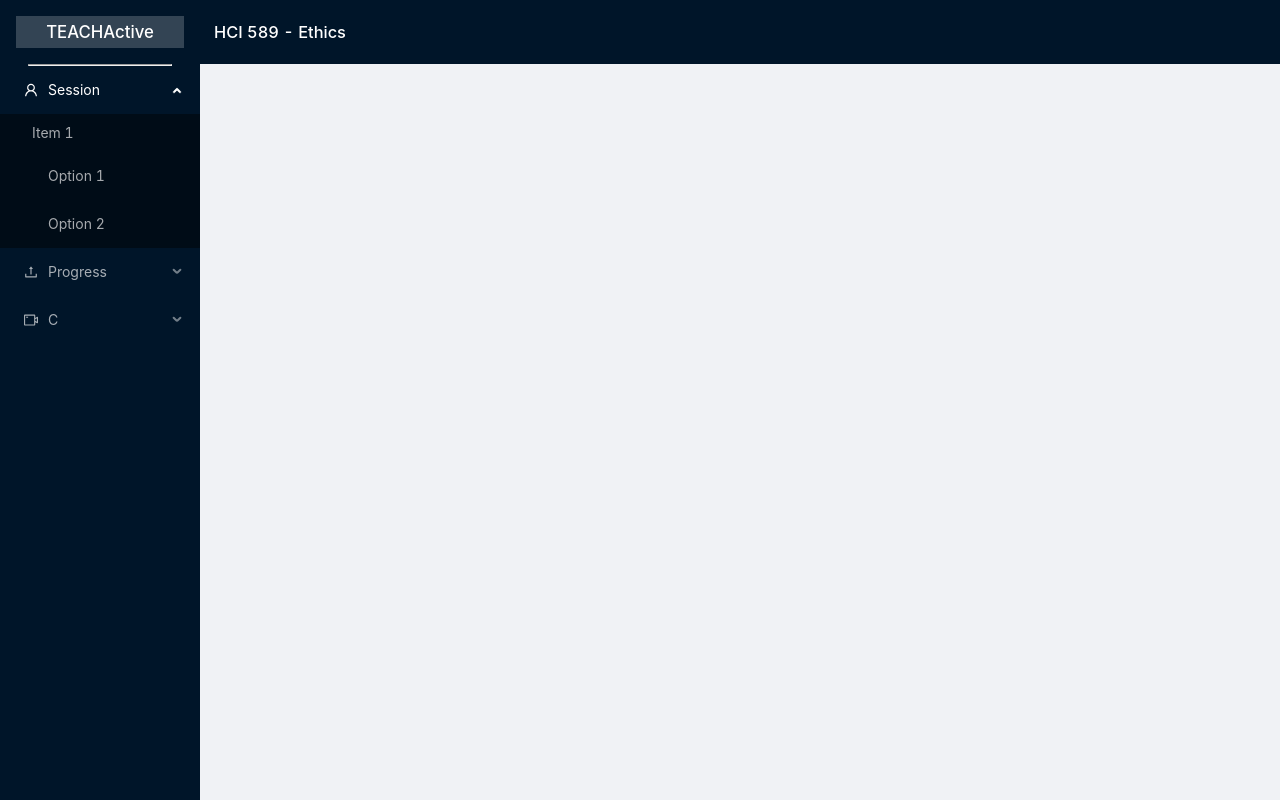
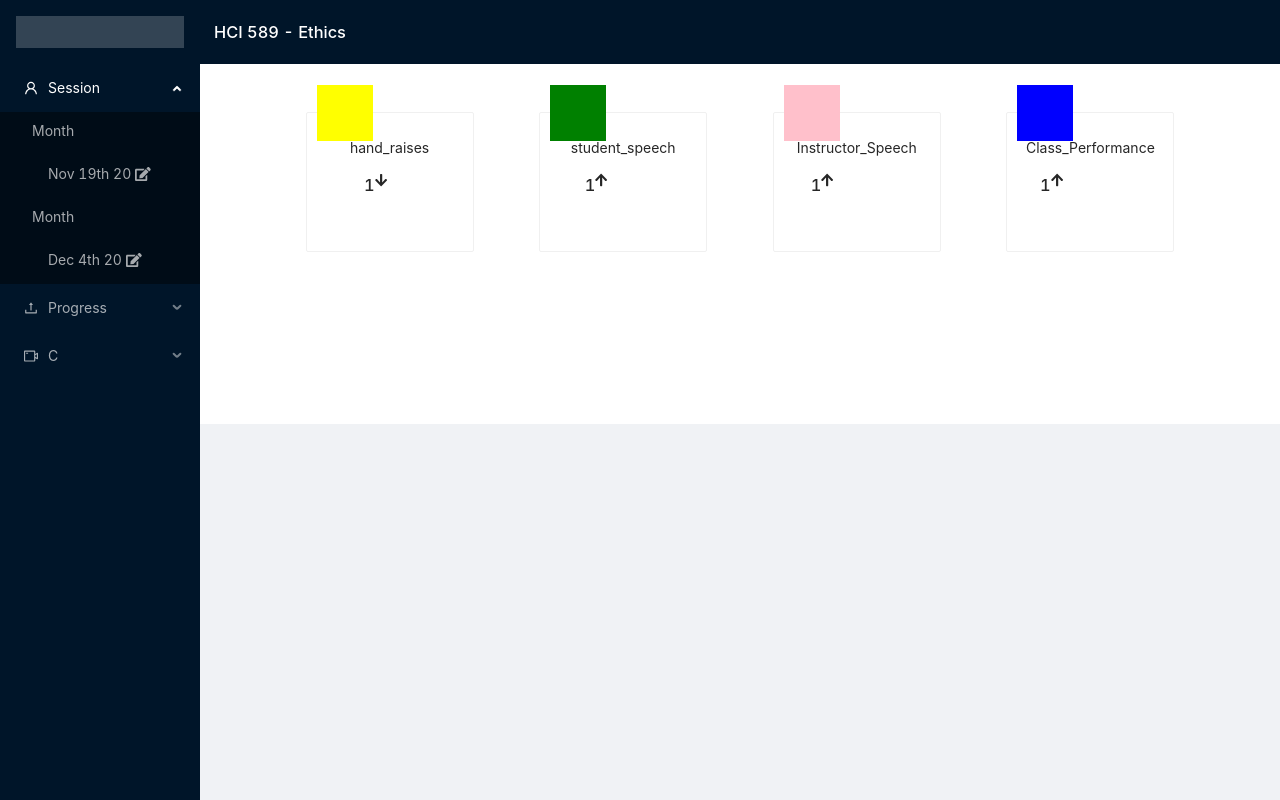
Before and after one commit to TEACHActive/TEACHActive-frontend, a React (Create React App) app: page /session/1 in a window 1280 px wide. Both pictures are taken after a click on the element "Session". Built offline with nearby package versions, Linux system fonts and the light colour scheme.

Commit message:
Created API Handler

```diff
--- a/package.json
+++ b/package.json
@@ -3,15 +3,20 @@
   "version": "0.1.0",
   "private": true,
   "dependencies": {
+    "@fortawesome/fontawesome-svg-core": "^1.2.32",
+    "@fortawesome/free-solid-svg-icons": "^5.15.1",
+    "@fortawesome/react-fontawesome": "^0.1.13",
     "@testing-library/jest-dom": "^4.2.4",
     "@testing-library/react": "^9.3.2",
     "@testing-library/user-event": "^7.1.2",
+    "@types/history": "^4.7.8",
     "@types/jest": "^24.0.0",
     "@types/node": "^12.0.0",
     "@types/react": "^16.9.0",
     "@types/react-dom": "^16.9.0",
     "@types/react-router-dom": "^5.1.6",
     "antd": "^4.7.3",
+    "history": "^5.0.0",
     "moment": "^2.29.1",
     "react": "^16.13.1",
     "react-dom": "^16.13.1",
--- a/src/App.tsx
+++ b/src/App.tsx
@@ -1,47 +1,59 @@
 import * as React from "react";
 import { Layout, Menu } from "antd";
-import { BrowserRouter as Router, Switch, Route, Link } from "react-router-dom";
+import { Switch, Route, Link } from "react-router-dom";
+import { useHistory } from "react-router-dom";
+import { library } from "@fortawesome/fontawesome-svg-core";
+import {
+  faEdit,
+  faArrowUp,
+  faArrowDown,
+} from "@fortawesome/free-solid-svg-icons";
+import { FontAwesomeIcon } from "@fortawesome/react-fontawesome";
 
 import "./App.css";
 import { ComponentRoute, routes } from "./routes";
+import SessionJSON from "./data/session.json";
+// import history from "./history";
+import { Session } from "./types/types";
 
 const { SubMenu } = Menu;
 
 const { Header, Content, Footer, Sider } = Layout;
 
-function App() {
+library.add(faEdit, faArrowUp, faArrowDown);
+
+function App(props: any) {
+  let history = useHistory();
   return (
-    <Router>
     <div className="App">
       <Layout className="layout">
-          <Sider
-            breakpoint="lg"
-            collapsedWidth="0"
-            onBreakpoint={(broken) => {
-              console.log(broken);
-            }}
-            onCollapse={(collapsed, type) => {
-              console.log(collapsed, type);
-            }}
-          >
-            <div className="logo">
-              <h1>TEACHActive</h1>
-            </div>
-            <hr />
-            <Menu theme="dark" mode="inline" defaultSelectedKeys={["4"]}>
+        <Sider breakpoint="lg" collapsedWidth="0">
+          <div className="logo" />
+
+          <Menu theme="dark" mode="inline">
             {routes
               .filter((item: ComponentRoute) => item.inSidebar)
               .map((item: ComponentRoute, i: number) => (
-                  <SubMenu key={i} icon={item.icon} title={item.name}>
+                <SubMenu
+                  key={i}
+                  icon={item.icon}
+                  title={item.name}
+                  onTitleClick={() => history.push(item.link)}
+                >
                   {item.name.toLowerCase() === "session" ? (
-                      <Menu.ItemGroup key="g1" title="Item 1">
-                        <Menu.Item key="1">
-                          <Link to={item.link}>Option 1</Link>
-                        </Menu.Item>
-                        <Menu.Item key="2">
-                          <Link to={item.link}>Option 2</Link>
+                    SessionJSON.sessions.map((session: any, i: number) => {
+                      const sessionObj: Session = new Session(session);
+                      return (
+                        <Menu.ItemGroup key={i} title="Month">
+                          <Menu.Item
+                            onClick={() => history.push(`${sessionObj.id}`)}
+                          >
+                            {sessionObj.date.format("MMM Do YY")}{" "}
+                            <FontAwesomeIcon icon="edit" />
                           </Menu.Item>
                         </Menu.ItemGroup>
+                      );
+                    })
                   ) : (
                     <Link to={item.link} />
                   )}
@@ -60,25 +72,24 @@ function App() {
           >
             <h1 style={{ color: "white" }}>HCI 589 - Ethics</h1>
           </Header>
-            <Switch>
-              {routes.map((item: any, i: number) => (
-                <Route key={i} exact path={item.path}>
-                  <Content style={{ margin: "24px 16px 0" }}>
           <div
             className="site-layout-background"
             style={{ padding: 24, minHeight: 360 }}
           >
+            <Switch>
+              {routes.map((item: ComponentRoute, i: number) => (
+                <Route key={i} exact={item.exact} path={item.path}>
+                  <Content style={{ margin: "24px 16px 0" }}>
                     {item.component}
-                    </div>
                   </Content>
                 </Route>
               ))}
             </Switch>
+          </div>
           <Footer style={{ textAlign: "center" }}></Footer>
         </Layout>
       </Layout>
     </div>
-    </Router>
   );
 }
 
--- /dev/null
+++ b/src/api/apiHandler.ts
@@ -0,0 +1,22 @@
+import { Session } from "../types/types";
+import SessionJSON from "../data/session.json";
+
+export interface IAPIHandler {
+  getAllSessions(): Promise<Session[]>;
+}
+
+export class APIHandler implements IAPIHandler {
+  getAllSessions(): Promise<Session[]> {
+    return Promise.resolve([]);
+  }
+}
+
+export class FakeAPIHandler implements IAPIHandler {
+  getAllSessions(): Promise<Session[]> {
+    return Promise.resolve(
+      SessionJSON.sessions.map(
+        (session: any, i: number) => new Session(session)
+      )
+    );
+  }
+}
--- a/src/components/MetricDisplay/metricDisplay.tsx
+++ b/src/components/MetricDisplay/metricDisplay.tsx
@@ -1,5 +1,6 @@
 import React, { useState } from "react";
 import { Modal, Card } from "antd";
+import { FontAwesomeIcon } from "@fortawesome/react-fontawesome";
 
 import COLOR from "../../constants/colors";
 import { TREND } from "../../constants/constants";
@@ -29,19 +30,20 @@ export default function MetricDisplay(props: IMetricDisplayProps) {
     <React.Fragment>
       <Card
         style={{
-          width: "15em",
-          height: "12em",
+          width: "12em",
+          height: "10em",
           display: "flex",
-          flexDirection: "column",
+          flexDirection: "row",
+          justifyContent: "center",
         }}
       >
         <div className="MetricDisplay--top">
           <div
             style={{
               position: "absolute",
-              backgroundColor: "yellow",
-              width: "5em",
-              height: "5em",
+              backgroundColor: props.color,
+              width: "4em",
+              height: "4em",
               left: "10px",
               top: "-20%",
             }}
@@ -50,7 +52,12 @@ export default function MetricDisplay(props: IMetricDisplayProps) {
           </div>
           <p style={{ float: "right" }}>{props.name}</p>
         </div>
-        <div className="MetricDisplay--bottom"></div>
+        <div className="MetricDisplay--bottom">
+          <div style={{ display: "flex", margin: "1em" }}>
+            <h3>{props.metric}</h3>
+            <FontAwesomeIcon icon={props.trend ? "arrow-down" : "arrow-up"} />
+          </div>
+        </div>
         {/* <div>
           <div
             style={{
--- a/src/components/MetricLayout/metricLayout.tsx
+++ b/src/components/MetricLayout/metricLayout.tsx
@@ -1,22 +1,42 @@
-import * as React from "react";
-import COLOR from "../../constants/colors";
-import { TREND } from "../../constants/constants";
+import React, { useEffect, useState, useContext } from "react";
+// import COLOR from "../../constants/colors";
+// import { TREND } from "../../constants/constants";
 import MetricDisplay from "../MetricDisplay/metricDisplay";
 import SessionJSON from "../../data/session.json";
+import APIContext from "../../context/apiContext";
+import { IAPIHandler } from "../../api/apiHandler";
+import { Session } from "../../types/types";
 
-export interface IMetricLayoutProps {}
+export interface IMetricLayoutProps {
+  id: number;
+}
 
 export function MetricLayout(props: IMetricLayoutProps) {
+  const [sessions, setSessions] = useState<Session[]>([]);
+  const apiHandler: IAPIHandler = useContext(APIContext);
+  useEffect(() => {
+    (async function getSetSesssions() {
+      const allSessions = await apiHandler.getAllSessions();
+      setSessions(allSessions);
+    })();
+  }, []);
+
+  const matchingSession: Session | undefined = sessions!.find(
+    (session: Session) => session.id === props.id
+  );
   return (
     <div
       style={{
         display: "flex",
-        justifyContent: "center",
+        justifyContent: "space-evenly",
         alignItems: "center",
+        width: "100%",
       }}
     >
-      {SessionJSON.sessions[0].data.metrics.map((item: any, i: number) => (
+      {matchingSession &&
+        matchingSession.data.map((item: any, i: number) => (
           <MetricDisplay
+            key={i}
             icon={item.icon}
             color={item.color}
             name={item.name}
--- /dev/null
+++ b/src/context/apiContext.ts
@@ -0,0 +1,5 @@
+import React from "react";
+import { APIHandler } from "../api/apiHandler";
+
+const APIContext = React.createContext(new APIHandler());
+export default APIContext;
--- a/src/data/session.json
+++ b/src/data/session.json
@@ -1,6 +1,7 @@
 {
   "sessions": [
     {
+      "id": 1,
       "date": 1605801860916,
       "name": "Utilitarianism",
       "class_name": "HCI 589 - Ethics",
@@ -9,8 +10,102 @@
           {
             "name": "hand_raises",
             "icon": "",
-            "color": "",
+            "color": "yellow",
             "metric": 1,
+            "unit": "min",
+            "trend": 1,
+            "trend_metric": 1,
+            "trend_metric_unit": "",
+            "help_text": "",
+            "has_alert": true
+          },
+          {
+            "name": "student_speech",
+            "icon": "",
+            "color": "green",
+            "metric": 1,
+            "unit": "min",
+            "trend": 0,
+            "trend_metric": 1,
+            "trend_metric_unit": "",
+            "help_text": "",
+            "has_alert": true
+          },
+          {
+            "name": "Instructor_Speech",
+            "icon": "",
+            "color": "pink",
+            "metric": 1,
+            "unit": "min",
+            "trend": 0,
+            "trend_metric": 1,
+            "trend_metric_unit": "",
+            "help_text": "",
+            "has_alert": true
+          },
+          {
+            "name": "Class_Performance",
+            "icon": "",
+            "color": "blue",
+            "metric": 1,
+            "unit": "min",
+            "trend": 0,
+            "trend_metric": 1,
+            "trend_metric_unit": "",
+            "help_text": "",
+            "has_alert": true
+          }
+        ]
+      }
+    },
+    {
+      "id": 2,
+      "date": 1607098145036,
+      "name": "Utilitarianism Cont.",
+      "class_name": "HCI 589 - Ethics",
+      "data": {
+        "metrics": [
+          {
+            "name": "hand_raises",
+            "icon": "",
+            "color": "yellow",
+            "metric": 2,
+            "unit": "min",
+            "trend": 0,
+            "trend_metric": 1,
+            "trend_metric_unit": "",
+            "help_text": "",
+            "has_alert": true
+          },
+          {
+            "name": "student_speech",
+            "icon": "",
+            "color": "green",
+            "metric": 5,
+            "unit": "min",
+            "trend": 0,
+            "trend_metric": 1,
+            "trend_metric_unit": "",
+            "help_text": "",
+            "has_alert": true
+          },
+          {
+            "name": "Instructor_Speech",
+            "icon": "",
+            "color": "pink",
+            "metric": 0,
+            "unit": "min",
+            "trend": 1,
+            "trend_metric": 1,
+            "trend_metric_unit": "",
+            "help_text": "",
+            "has_alert": true
+          },
+          {
+            "name": "Class_Performance",
+            "icon": "",
+            "color": "blue",
+            "metric": 10,
             "unit": "min",
             "trend": 0,
             "trend_metric": 1,
--- /dev/null
+++ b/src/history.ts
@@ -0,0 +1,4 @@
+
+import { createBrowserHistory } from 'history';
+
+export default createBrowserHistory();
--- a/src/index.tsx
+++ b/src/index.tsx
@@ -4,11 +4,16 @@ import "./index.css";
 import App from "./App";
 import * as serviceWorker from "./serviceWorker";
 import "antd/dist/antd.css";
+import { BrowserRouter as Router } from "react-router-dom";
+import { /*APIHandler,*/ FakeAPIHandler } from "./api/apiHandler";
+import APIContext from "./context/apiContext";
 
 ReactDOM.render(
-  <React.StrictMode>
-    <App />
-  </React.StrictMode>,
+  <APIContext.Provider value={new FakeAPIHandler()}>
+    <Router>
+      <App />
+    </Router>
+  </APIContext.Provider>,
   document.getElementById("root")
 );
 
--- /dev/null
+++ b/src/pages/session/sessionPage.tsx
@@ -0,0 +1,20 @@
+import * as React from "react";
+import { useParams } from "react-router-dom";
+import { MetricLayout } from "../../components/MetricLayout/metricLayout";
+// import SessionJSON from "../../data/session.json";
+// import { Session } from "../../types/types";
+
+export interface ISessionProps {}
+
+interface ParamTypes {
+  id: string;
+}
+
+export default function SessionPage(props: ISessionProps) {
+  const { id } = useParams<ParamTypes>();
+  return (
+    <div style={{ display: "flex" }}>
+      <MetricLayout id={Number(id)} />
+    </div>
+  );
+}
--- a/src/routes.tsx
+++ b/src/routes.tsx
@@ -1,12 +1,11 @@
 import React from "react";
-import { MetricLayout } from "./components/MetricLayout/metricLayout";
-// import MetricDisplay from "./components/MetricDisplay/metricDisplay";
 
 import {
   UploadOutlined,
   UserOutlined,
   VideoCameraOutlined,
 } from "@ant-design/icons";
+import SessionPage from "./pages/session/sessionPage";
 
 export class ComponentRoute {
   name: string;
@@ -15,6 +14,7 @@ export class ComponentRoute {
   icon: any;
   link: string;
   inSidebar: boolean;
+  exact: boolean;
 
   constructor(data: any) {
     this.name = data.name;
@@ -23,29 +23,28 @@ export class ComponentRoute {
     this.icon = data.icon;
     this.link = data.link;
     this.inSidebar = data.inSidebar;
+    this.exact = data.exact;
   }
 }
 
 export const routes: ComponentRoute[] = [
   {
-    name: "Session",
+    name: "Base",
     path: "/",
     component: <div>content</div>,
     icon: <UserOutlined />,
-    link: "/session",
+    link: "/",
     inSidebar: false,
+    exact: true,
   },
   {
     name: "Session",
-    path: "/session",
-    component: (
-      <div style={{ display: "flex" }}>
-        <MetricLayout />
-      </div>
-    ),
+    path: "/session/:id",
+    component: <SessionPage />,
     icon: <UserOutlined />,
-    link: "/session",
+    link: "/session/1",
     inSidebar: true,
+    exact: false,
   },
   {
     name: "Progress",
@@ -54,6 +53,7 @@ export const routes: ComponentRoute[] = [
     icon: <UploadOutlined />,
     link: "/progress",
     inSidebar: true,
+    exact: true,
   },
   {
     name: "C",
@@ -62,5 +62,6 @@ export const routes: ComponentRoute[] = [
     icon: <VideoCameraOutlined />,
     link: "/c",
     inSidebar: true,
+    exact: true,
   },
 ];
--- /dev/null
+++ b/src/types/types.ts
@@ -0,0 +1,45 @@
+import moment from "moment";
+
+export class Session {
+  id: number;
+  date: moment.Moment;
+  name: string;
+  class_name: "HCI 589 - Ethics";
+  data: SessionMetric[];
+
+  constructor(obj_data: any) {
+    this.id = obj_data.id;
+    this.date = moment(obj_data.date);
+    this.name = obj_data.name;
+    this.class_name = obj_data.class_name;
+    this.data = obj_data.data.metrics.map(
+      (metric: any) => new SessionMetric(metric)
+    );
+  }
+}
+
+export class SessionMetric {
+  name: string;
+  icon: string;
+  color: string;
+  metric: number;
+  unit: string;
+  trend: number; //Oneof(0,1)
+  trend_metric: number; //oneof
+  trend_metric_unit: string;
+  help_text: string;
+  has_alert: boolean;
+
+  constructor(data: any) {
+    this.name = data.name;
+    this.icon = data.icon;
+    this.color = data.color;
+    this.metric = data.metric;
+    this.unit = data.unit;
+    this.trend = data.trend;
+    this.trend_metric = data.trend_metric;
+    this.trend_metric_unit = data.trend_metric_unit;
+    this.help_text = data.help_text;
+    this.has_alert = data.has_alert;
+  }
+}
```
Also changed, not shown: 2 other files (tests, documents, lock files or other folders). Lines whose indentation alone changed are shown as unchanged.
